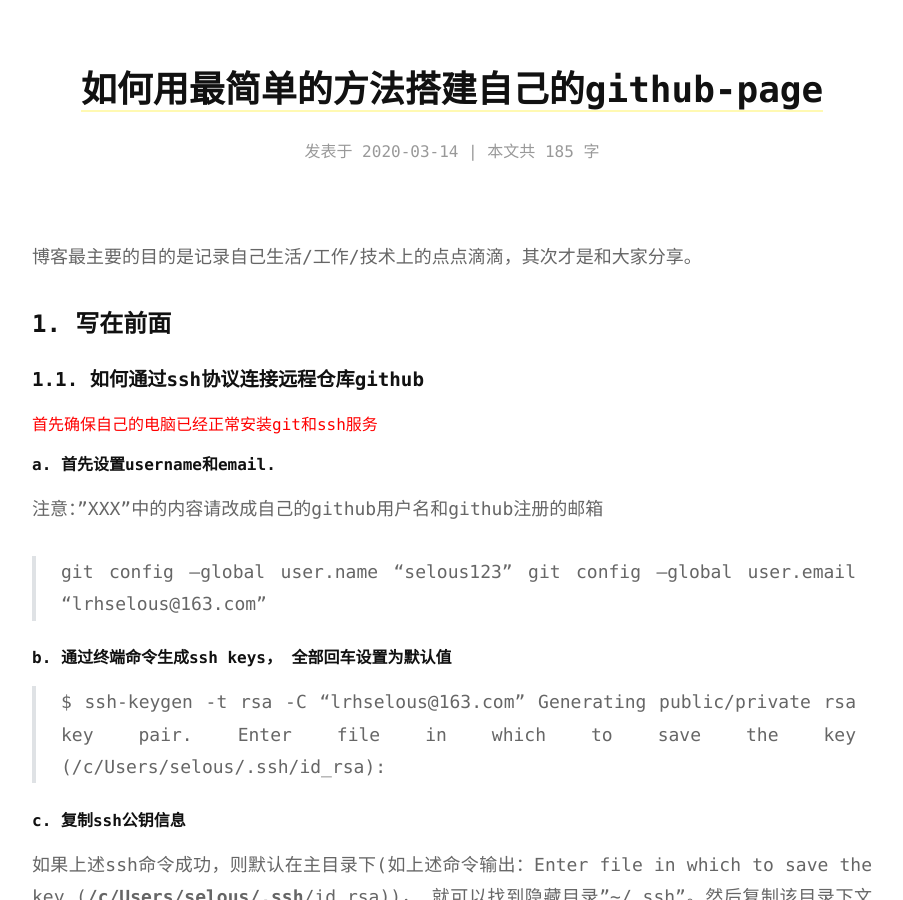
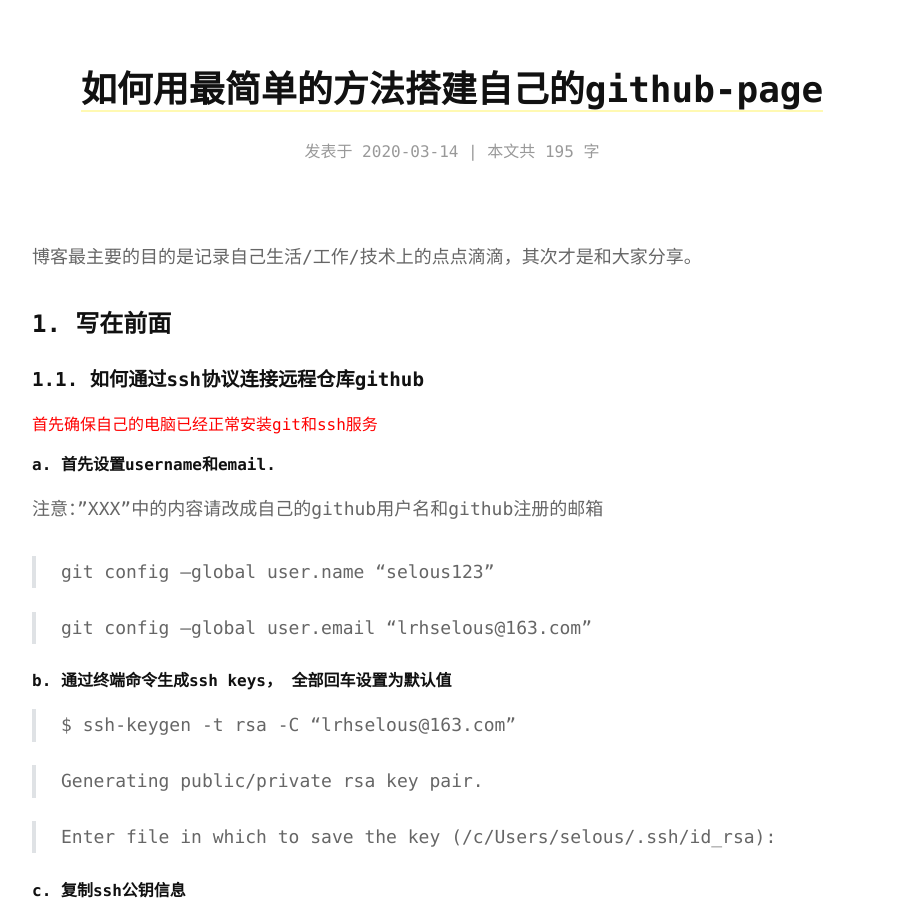
Before and after one commit to selous123/selous123.github.io, a Jekyll site: the page built from _posts/2020-03-12-如何创建自己的github-page.md, in a window 1280 px wide and 900 px high. Shown: the whole window, without its empty margins (188-1091 px from the left). Built offline with Jekyll 4.4.1, drawn with Linux system fonts in a browser that asks for light colours; comment, search, counter and statistics services are not loaded; some of the changed text lies outside the part shown.

Commit message:
调整代码换行格式

```diff
--- a/_posts/2020-03-12-如何创建自己的github-page.md
+++ b/_posts/2020-03-12-如何创建自己的github-page.md
@@ -16,12 +16,15 @@
 ##### a. 首先设置username和email.
 注意："XXX"中的内容请改成自己的github用户名和github注册的邮箱
 >git config --global user.name "selous123"
+
 >git config --global user.email "lrhselous@163.com"
 
 ##### b. 通过终端命令生成ssh keys， 全部回车设置为默认值
 >$ ssh-keygen -t rsa -C "lrhselous@163.com"
-Generating public/private rsa key pair.
-Enter file in which to save the key (/c/Users/selous/.ssh/id_rsa):
+
+>Generating public/private rsa key pair.
+
+>Enter file in which to save the key (/c/Users/selous/.ssh/id_rsa):
 
 ##### c. 复制ssh公钥信息
 如果上述ssh命令成功，则默认在主目录下(如上述命令输出：Enter file in which to save the key (**/c/Users/selous/.ssh**/id_rsa))， 就可以找到隐藏目录"~/.ssh"。然后复制该目录下文件id_rsa.pub的文件信息。
@@ -30,9 +33,9 @@
 >cat ~/.ssh/id_rsa.pub
 
 #### d. 然后将公钥信息复制到github上
-<center><img src="https://selous123.github.io/assets/img/blog-gpage/gsettings.png" width="300" height="260"/></center>
+<center><img src="https://selous123.github.io/assets/img/blog-gpage/gsettings.png" width="200" height="260"/></center>
 
-<center><img src="https://selous123.github.io/assets/img/blog-gpage/gsettings2.png" width="500" height="260"/></center>
+<center><img src="https://selous123.github.io/assets/img/blog-gpage/gsettings2.png" width="500" height="160"/></center>
 
 <center><img src="https://selous123.github.io/assets/img/blog-gpage/gsettings3.png" width="500" height="260"/></center>
 
@@ -56,7 +59,9 @@
 
 #### 2.5. 将文件push到自己的repo中
 > git add -A
+
 > git commit -m "init repo"
+
 > git push origin master
 
 
```
